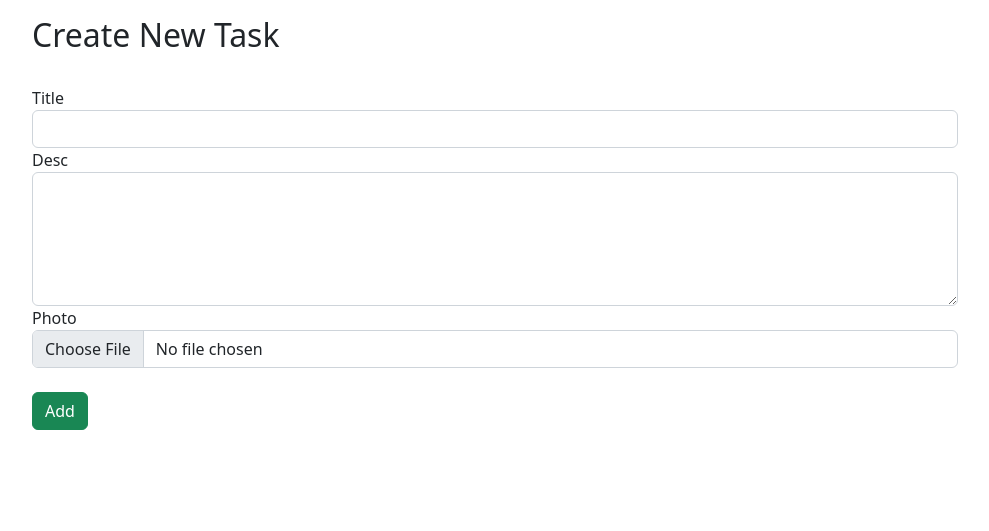
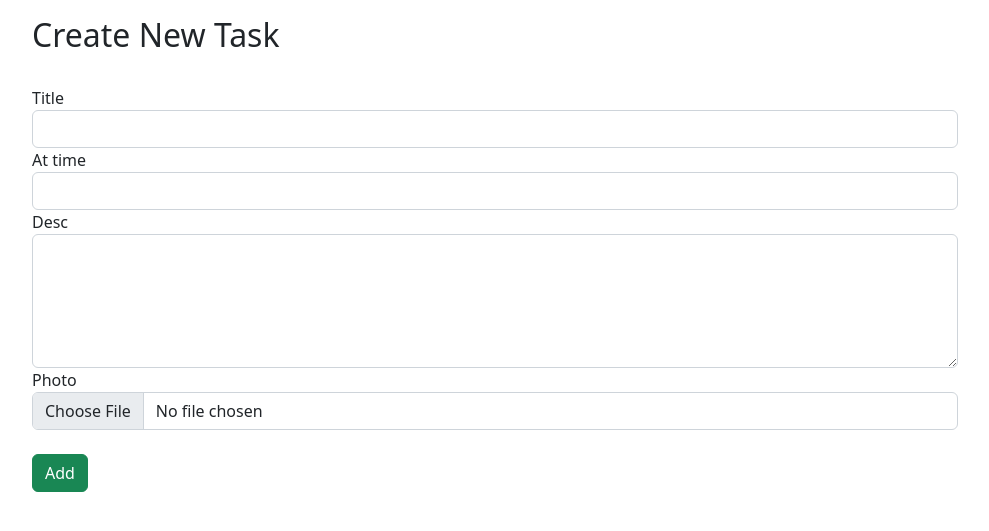
Before and after one commit to ddianaoo/Django-ToDo, a Django app: page /list/1/add-task/ in a window 1280 px wide. Shown: the part 68-599 px from the top of the page, without its empty margins (50-1039 px from the left). Run offline with Django 4.2, Linux system fonts and the light colour scheme; the visitor is signed in with stand-in values (Sample User, id 1).

Commit message:
add at_time field to Task model; add email to User model

```diff
--- a/ToDo/lists/forms.py
+++ b/ToDo/lists/forms.py
@@ -16,28 +16,23 @@ class TaskForm(forms.ModelForm):
 
     class Meta:
         model = Task
-        fields = ['title', 'desc', 'list', 'photo']
+        fields = ['title', 'desc', 'list', 'photo', 'at_time']
         widgets = {
             'title': forms.TextInput(attrs={'class': 'form-control'}),
             'desc': forms.Textarea(attrs={'class': 'form-control', 'rows': 5}),
-            'photo': forms.FileInput(attrs={'class': 'form-control'})
+            'photo': forms.FileInput(attrs={'class': 'form-control'}),
+            'at_time': forms.TimeInput(attrs={'class': 'form-control'}),
         }
 
 
 class ChangeTaskForm(forms.ModelForm):
-    # title = models.CharField(max_length=150)
-    # desc = models.TextField(blank=True)
-    # created_at = models.DateTimeField(auto_now_add=True)
-    # updated_at = models.DateTimeField(auto_now=True)
-    # list = models.ForeignKey(List, on_delete=models.CASCADE, blank=False)
-    # is_done = models.BooleanField(default=False)
-    # photo = models.ImageField(upload_to='photos/%Y/%m/%d/', blank=True)
 
     class Meta:
         model = Task
-        fields = ['title', 'desc', 'is_done', 'list', 'photo']
+        fields = ['title', 'desc', 'is_done', 'list', 'photo', 'at_time']
         widgets = {
             'title': forms.TextInput(attrs={'class': 'form-control'}),
             'desc': forms.Textarea(attrs={'class': 'form-control', 'rows': 5}),
-            'photo': forms.FileInput(attrs={'class': 'form-control'})
+            'photo': forms.FileInput(attrs={'class': 'form-control'}),
+            'at_time': forms.TimeInput(attrs={'class': 'form-control'}),
         }
--- a/ToDo/lists/models.py
+++ b/ToDo/lists/models.py
@@ -24,6 +24,7 @@ class Task(models.Model):
     list = models.ForeignKey(List, on_delete=models.CASCADE, blank=False)
     is_done = models.BooleanField(default=False)
     photo = models.ImageField(upload_to='photos/%Y/%m/%d/', blank=True)
+    at_time = models.TimeField(auto_now=False, auto_now_add=False, blank=True, null=True)
 
     class Meta:
         ordering = ['created_at']
--- a/ToDo/lists/templates/lists/change_task.html
+++ b/ToDo/lists/templates/lists/change_task.html
@@ -10,6 +10,7 @@
     {% csrf_token %}
     {{ form.list.as_hidden }}
     {{ form.title.label }}{{ form.title }}
+    {{ form.at_time.label }}{{ form.at_time }}
     {{ form.desc.label }}{{ form.desc }}
     {{ form.photo.label }}{{ form.photo }}
     <br>
--- a/ToDo/lists/templates/lists/get_tasks.html
+++ b/ToDo/lists/templates/lists/get_tasks.html
@@ -20,7 +20,7 @@
     <tr>
 
         <td><a href="{% url 'task' id task.id %}">{{ task.title }}</a></td>
-        <td>{{ task.created_at|date:"Y-m-d H:i" }}</td>
+        <td>{{ task.created_at|date:"Y-m-d" }}</td>
         <td>
             <span>
             <a href="{% url 'change_task' id task.id %}" class="btn btn-warning">Change</a>
--- a/ToDo/lists/templates/lists/task_create.html
+++ b/ToDo/lists/templates/lists/task_create.html
@@ -10,6 +10,7 @@
     {% csrf_token %}
     {{ form.list.as_hidden }}
     {{ form.title.label }}{{ form.title }}
+    {{ form.at_time.label }}{{ form.at_time }}
     {{ form.desc.label }}{{ form.desc }}
     {{ form.photo.label }}{{ form.photo }}
     <br>
--- a/ToDo/lists/templates/lists/task_detail.html
+++ b/ToDo/lists/templates/lists/task_detail.html
@@ -6,8 +6,7 @@
 
 <div class="card" style="width: 36rem;">
     <div class="card-body">
-        <h3 class="card-title">{{task.title}}</h3>
-
+        <h3 class="card-title">{{task.title}} -- {{task.at_time}}</h3>
         {% if task.is_done %}
         <h6 class="card-subtitle mb-2" style="color: green">done</h6>
         {% else %}
--- a/ToDo/lists/views.py
+++ b/ToDo/lists/views.py
@@ -78,13 +78,13 @@ def change_task(request, list_id, task_id):
     task = Task.objects.get(pk=task_id)
 
     if request.method == 'POST':
-        form = ChangeTaskForm(request.POST, request.FILES, initial={'title': task.title, 'is_done': task.is_done, 'list': task.list}, instance=task)
+        form = ChangeTaskForm(request.POST, request.FILES, initial={'title': task.title, 'is_done': task.is_done, 'list': task.list, 'photo': task.photo, 'at_time': task.at_time}, instance=task)
         if form.is_valid():
             form.save()
             return redirect('task', list_id, task_id)
         else:
             messages.error(request, form.errors)
-    form = ChangeTaskForm(initial={'title': task.title, 'is_done': task.is_done, 'list': task.list}, instance=task)
+    form = ChangeTaskForm(initial={'title': task.title, 'is_done': task.is_done, 'list': task.list, 'photo': task.photo, 'at_time': task.at_time}, instance=task)
     return render(request, 'lists/change_task.html', {'form': form, 'list_id': list_id})
 
 
--- a/ToDo/myauth/forms.py
+++ b/ToDo/myauth/forms.py
@@ -6,9 +6,10 @@ from django.contrib.auth.models import User
 
 class UserAddForm(UserCreationForm):
     username = forms.CharField(widget=forms.TextInput(attrs={'class': 'form-control'}))
+    email = forms.EmailField(widget=forms.EmailInput(attrs={'class': 'form-control'}))
     password1 = forms.CharField(widget=forms.PasswordInput(attrs={'class': 'form-control'}))
     password2 = forms.CharField(widget=forms.PasswordInput(attrs={'class': 'form-control'}))
 
     class Meta:
         model = User
-        fields = ('username', 'password1', 'password2')
+        fields = ('username', 'password1', 'password2', 'email')
```
Also changed, not shown: ToDo/lists/migrations/0003_task_at_time.py (added), ToDo/media/photos/2023/05/01/todolist_KKTCm2U.png (added).
